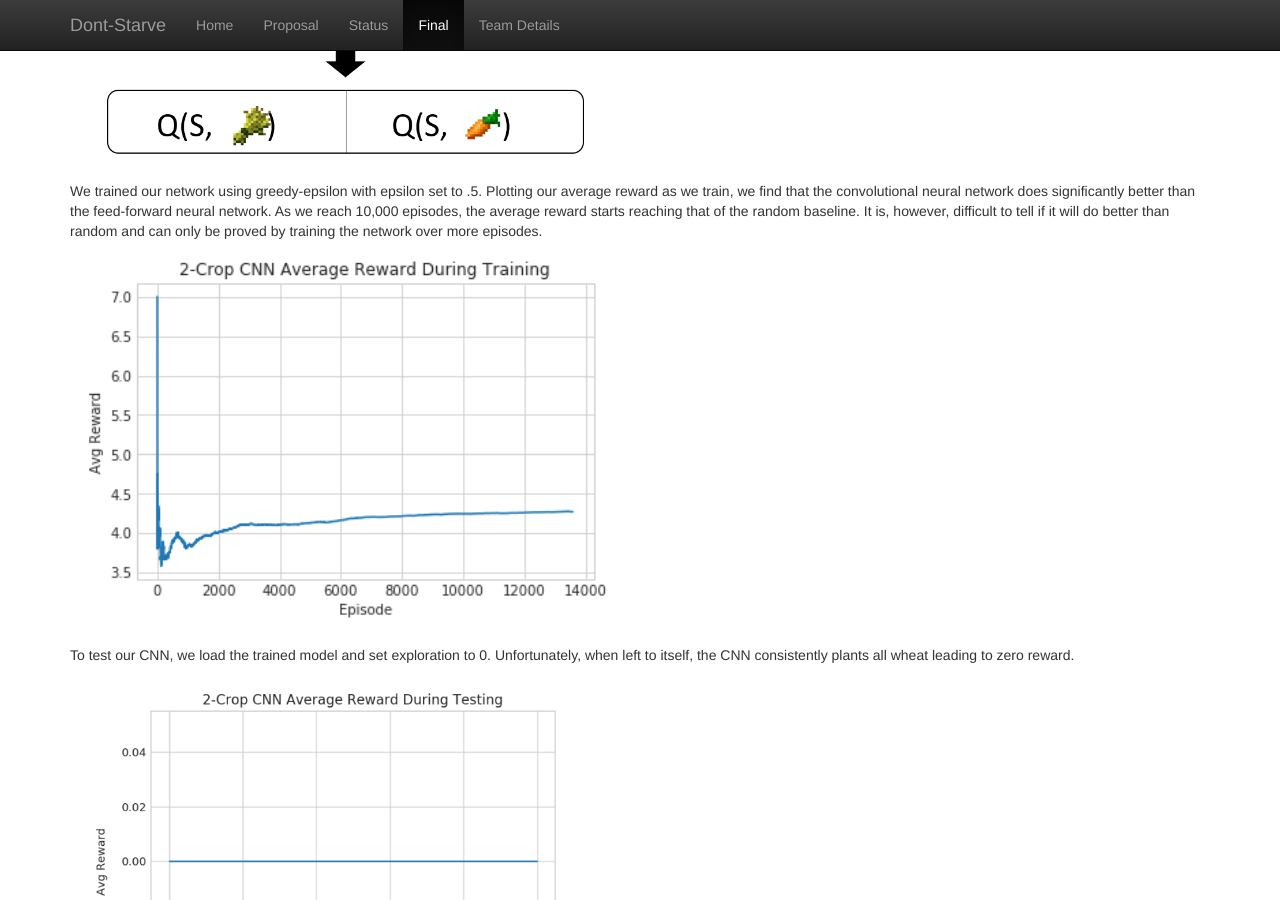
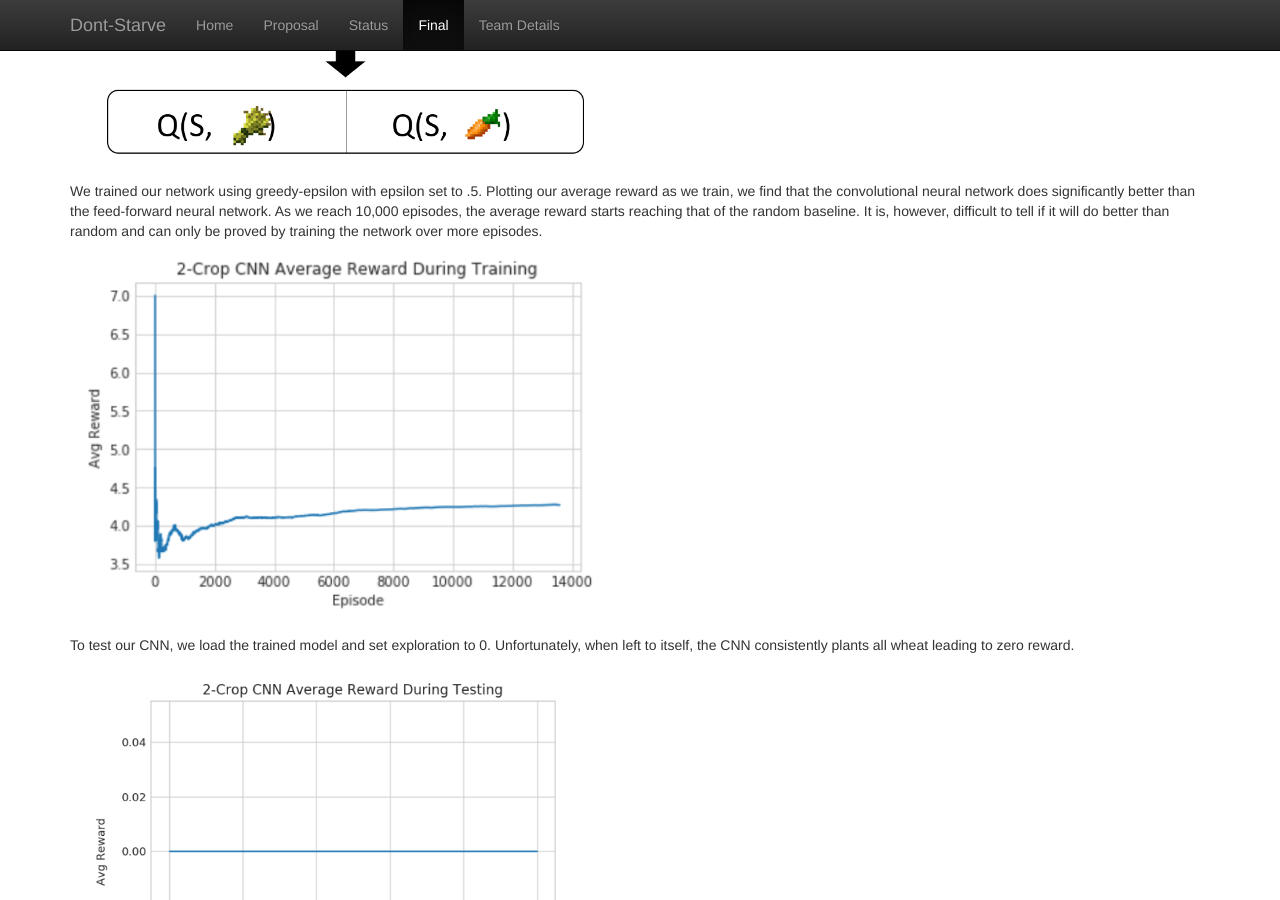
Before and after one commit to Farbod909/cs175-dont-starve, a Jekyll site: the page built from docs/final.md, in a window 1280 px wide and 900 px high, scrolled down 2234 px. Built offline with Jekyll 4.4.1, drawn with Linux system fonts in a browser that asks for light colours; our own code applies the rules of GitHub Pages for plain Markdown files.

Commit message:
Update final.md

```diff
--- a/docs/final.md
+++ b/docs/final.md
@@ -55,7 +55,7 @@
 It is, however, difficult to tell if it will do better than random and can only be proved by training the network over more episodes.
 
 
-![alt text](https://raw.githubusercontent.com/Farbod909/cs175-dont-starve/master/figures/2_crop_avg_reward_with_title.PNG)
+<img src="https://raw.githubusercontent.com/Farbod909/cs175-dont-starve/master/figures/2_crop_avg_reward_with_title.PNG" width="560">
 
 
 To test our CNN, we load the trained model and set exploration to 0.
@@ -75,7 +75,7 @@
 The following chart shows its performance over the training phase:
 
 
-![alt text](https://raw.githubusercontent.com/Farbod909/cs175-dont-starve/master/figures/4_crop_avg_reward_with_title.PNG)
+<img src="https://raw.githubusercontent.com/Farbod909/cs175-dont-starve/master/figures/4_crop_avg_reward_with_title.PNG" width="560">
 
 
 
@@ -83,7 +83,7 @@
 This network managed to get an average reward rate 3.5, which is a very stark from the 2-crop CNN's behavior.
 
 
-![alt text](https://raw.githubusercontent.com/Farbod909/cs175-dont-starve/master/figures/4_crop_dec_test_avg_reward.PNG)
+<img src="https://raw.githubusercontent.com/Farbod909/cs175-dont-starve/master/figures/4_crop_dec_test_avg_reward.PNG" width="560">
 
 
 Further delving into this network's behaviour we find that it seems to cycle through many different strategies, including ones with high reward, 0 reward, or middling reward.
```
